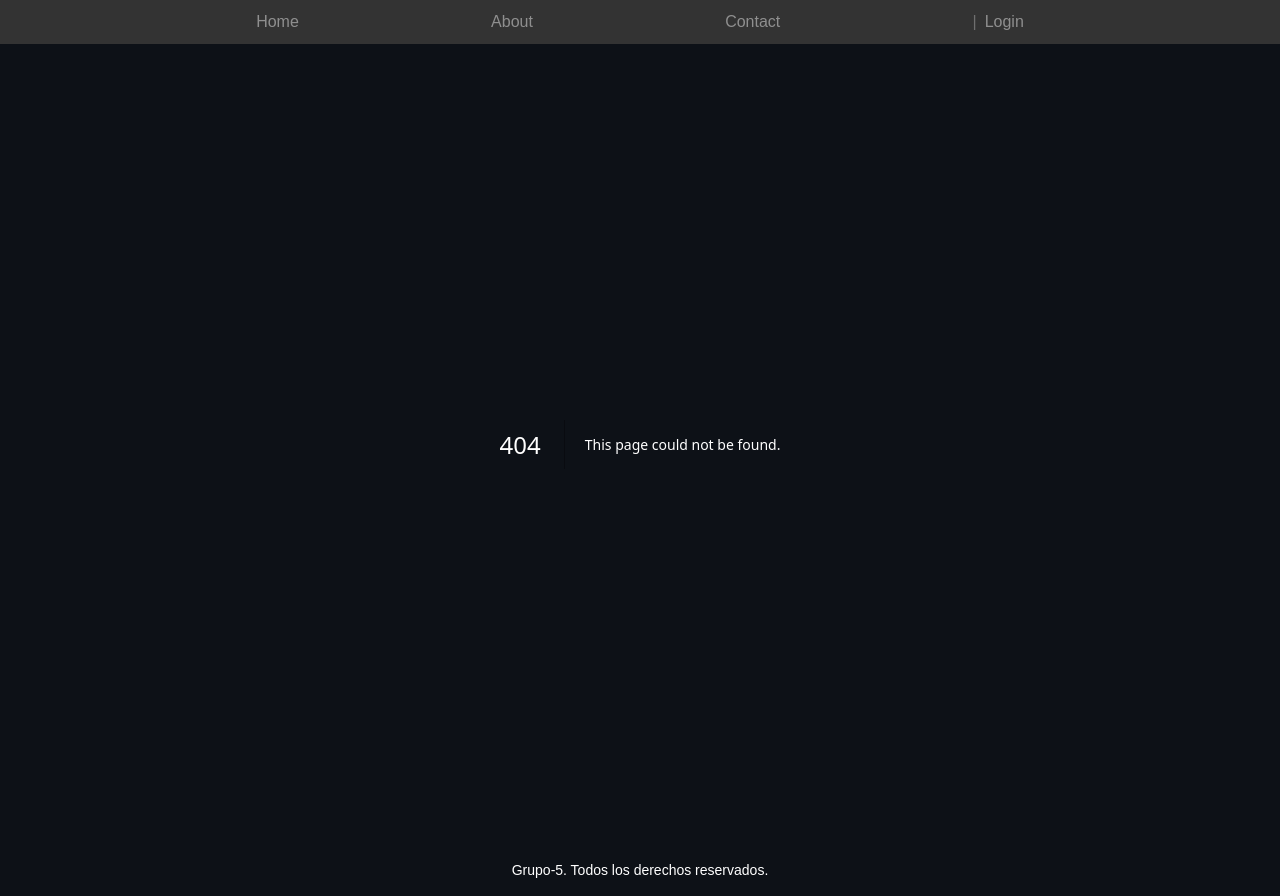
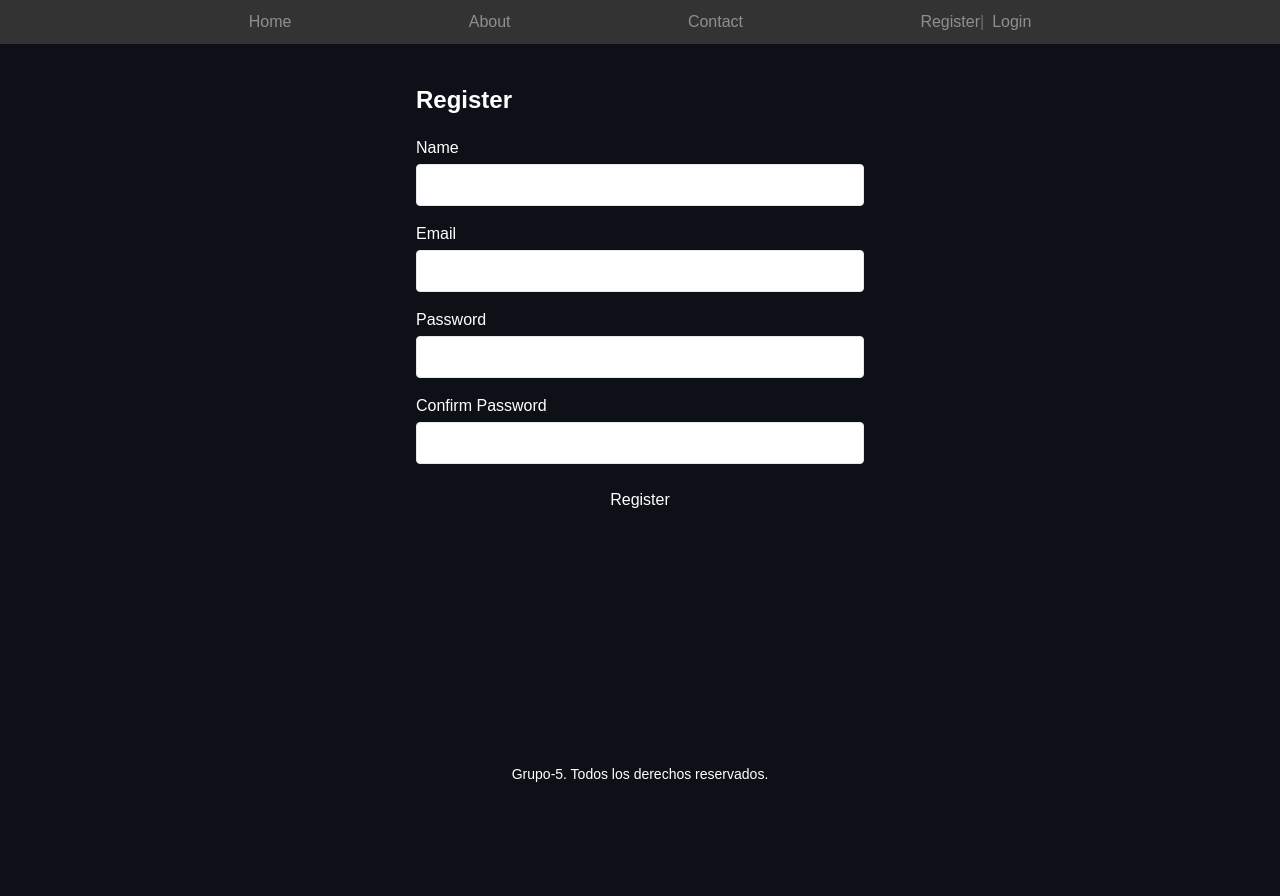
Before and after one commit to Afarx1/Proyecto-Software-Grupo-5, a Next.js app: page /register in a window 1280 px wide. Before the commit this address had no page. After the commit the page ends 800 px from the top, so only its background shows below. Built offline with nearby package versions, Linux system fonts and the light colour scheme.

Commit message:
Semana 2: Register/Login
Agregue el register y login semifuncionales en el header, falta verficacion con base de datos

```diff
--- /dev/null
+++ b/src/app/login/page.js
@@ -0,0 +1,70 @@
+'use client'
+
+import { useState } from 'react'
+import { useRouter } from 'next/navigation'
+
+export default function Login() {
+  const [email, setEmail] = useState('')
+  const [password, setPassword] = useState('')
+  const [error, setError] = useState('')
+  const router = useRouter()
+
+  const handleSubmit = async (e) => {
+    e.preventDefault()
+    try {
+      const res = await fetch('/api/auth', {
+        method: 'POST',
+        headers: { 'Content-Type': 'application/json' },
+        body: JSON.stringify({ action: 'login', email, password }),
+      })
+      if (res.ok) {
+        const data = await res.json()
+        localStorage.setItem('user', JSON.stringify(data.user))
+        router.push('/')
+      } else {
+        const data = await res.json()
+        setError(data.message)
+      }
+    } catch (error) {
+      setError('An error occurred. Please try again.')
+    }
+  }
+
+  return (
+    <div className="max-w-md mx-auto mt-10">
+      <h1 className="text-2xl font-bold mb-5">Login</h1>
+      <form onSubmit={handleSubmit} className="space-y-4">
+        <div>
+          <label htmlFor="email" className="block mb-1">
+            Email
+          </label>
+          <input
+            type="email"
+            id="email"
+            value={email}
+            onChange={(e) => setEmail(e.target.value)}
+            required
+            className="w-full px-3 py-2 border rounded"
+          />
+        </div>
+        <div>
+          <label htmlFor="password" className="block mb-1">
+            Password
+          </label>
+          <input
+            type="password"
+            id="password"
+            value={password}
+            onChange={(e) => setPassword(e.target.value)}
+            required
+            className="w-full px-3 py-2 border rounded"
+          />
+        </div>
+        {error && <p className="text-red-500">{error}</p>}
+        <button type="submit" className="w-full bg-primary text-primary-foreground py-2 rounded">
+          Login
+        </button>
+      </form>
+    </div>
+  )
+}
--- /dev/null
+++ b/src/app/register/page.js
@@ -0,0 +1,100 @@
+'use client'
+
+import { useState } from 'react'
+import { useRouter } from 'next/navigation'
+
+export default function Register() {
+  const [name, setName] = useState('')
+  const [email, setEmail] = useState('')
+  const [password, setPassword] = useState('')
+  const [confirmPassword, setConfirmPassword] = useState('')
+  const [error, setError] = useState('')
+  const router = useRouter()
+
+  const handleSubmit = async (e) => {
+    e.preventDefault()
+    if (password !== confirmPassword) {
+      setError('Passwords do not match')
+      return
+    }
+    try {
+      const res = await fetch('/api/auth', {
+        method: 'POST',
+        headers: { 'Content-Type': 'application/json' },
+        body: JSON.stringify({ action: 'register', name, email, password }),
+      })
+      if (res.ok) {
+        router.push('/login')
+      } else {
+        const data = await res.json()
+        setError(data.message)
+      }
+    } catch (error) {
+      setError('An error occurred. Please try again.')
+    }
+  }
+
+  return (
+    <div className="max-w-md mx-auto mt-10">
+      <h1 className="text-2xl font-bold mb-5">Register</h1>
+      <form onSubmit={handleSubmit} className="space-y-4">
+        <div>
+          <label htmlFor="name" className="block mb-1">
+            Name
+          </label>
+          <input
+            type="text"
+            id="name"
+            value={name}
+            onChange={(e) => setName(e.target.value)}
+            required
+            className="w-full px-3 py-2 border rounded"
+          />
+        </div>
+        <div>
+          <label htmlFor="email" className="block mb-1">
+            Email
+          </label>
+          <input
+            type="email"
+            id="email"
+            value={email}
+            onChange={(e) => setEmail(e.target.value)}
+            required
+            className="w-full px-3 py-2 border rounded"
+          />
+        </div>
+        <div>
+          <label htmlFor="password" className="block mb-1">
+            Password
+          </label>
+          <input
+            type="password"
+            id="password"
+            value={password}
+            onChange={(e) => setPassword(e.target.value)}
+            required
+            className="w-full px-3 py-2 border rounded"
+          />
+        </div>
+        <div>
+          <label htmlFor="confirmPassword" className="block mb-1">
+            Confirm Password
+          </label>
+          <input
+            type="password"
+            id="confirmPassword"
+            value={confirmPassword}
+            onChange={(e) => setConfirmPassword(e.target.value)}
+            required
+            className="w-full px-3 py-2 border rounded"
+          />
+        </div>
+        {error && <p className="text-red-500">{error}</p>}
+        <button type="submit" className="w-full bg-primary text-primary-foreground py-2 rounded">
+          Register
+        </button>
+      </form>
+    </div>
+  )
+}
--- a/src/components/Header.js
+++ b/src/components/Header.js
@@ -17,9 +17,11 @@ export default function Header() {
             <Link href="/contact" className={styles.link}>Contact</Link>
           </li>
           <li style={{ ...liStyle, display: 'flex', alignItems: 'center' }}>
+            <Link href="register" className={styles.link}>Register</Link>
             <span className={styles.separator}>|</span>
             <Link href="/login" className={styles.link}>Login</Link>
           </li>
+
         </ul>
       </nav>
     </header>
```
